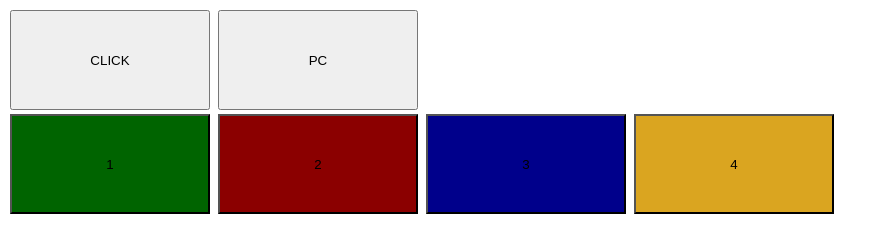
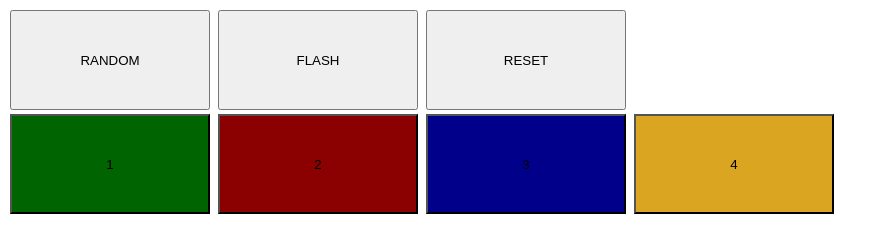
Before and after one commit to rafalq/Code-Institute-Project-2, a plain HTML site: page index.html in a window 1280 px wide. Shown: the whole page, without its empty margins (0-887 px from the left). Drawn offline with Linux system fonts and the light colour scheme.

Commit message:
add reset button

```diff
--- a/gametest.js
+++ b/gametest.js
@@ -1,3 +1,7 @@
+//on = false after win no work!
+//PC multiplies player array items if click more than once
+// RESET dziala oprocz on = false, klawisze sa ciagle odblokowane
+
 var sequence = [];
 var sequencePlayer = [];
 var z;
@@ -101,7 +105,7 @@ function flashSeq(){
 				seqPlayer();
 			});
 		}//if
-	}, 1000*sequence.length);
+	}, 800*sequence.length);
 }//flashSeq
 
 //check the both sequences
@@ -118,8 +122,8 @@ function seqPlayer(){
 						noMessage.innerHTML = "WIN!"
 						sequencePlayer = [];
 						turn++;
+						drawColor();
 						on = false;
-						drawColor();
 					}
 			}else {
 				var noMessage= document.getElementById("score2");
@@ -129,3 +133,17 @@ function seqPlayer(){
 			}//else
 		}//for
 }//seqPlayer
+
+function resetGame(){
+	sequence = [];
+	sequencePlayer = [];
+	turn = 1;
+	highScore = 0;
+	on = false;
+
+	var computerArray = document.getElementById("score1");
+	computerArray.innerHTML="TURN: " + turn + "<br>COMPUTER: "+ sequence;
+
+	var noMessage= document.getElementById("score2");
+	noMessage.innerHTML = "-"
+}
--- a/index.html
+++ b/index.html
@@ -7,8 +7,9 @@
     <title>Simon Game</title>
   </head>
   <body>
-    <button type="button" name="button" class="b" onclick="drawColor()">CLICK</button>
-	<button type="button" class="b" onclick="flashSeq()">PC</button>
+    <button type="button" name="button" class="b" onclick="drawColor()">RANDOM</button>
+	<button type="button" class="b" onclick="flashSeq()">FLASH</button>
+	<button type="button" class="b" onclick="resetGame()">RESET</button>
 	<br>
 	<button class="b" id="btnG" onclick="flash()">1</button>
 	<button class="b" id="btnR" onclick="flash()">2</button>
```
